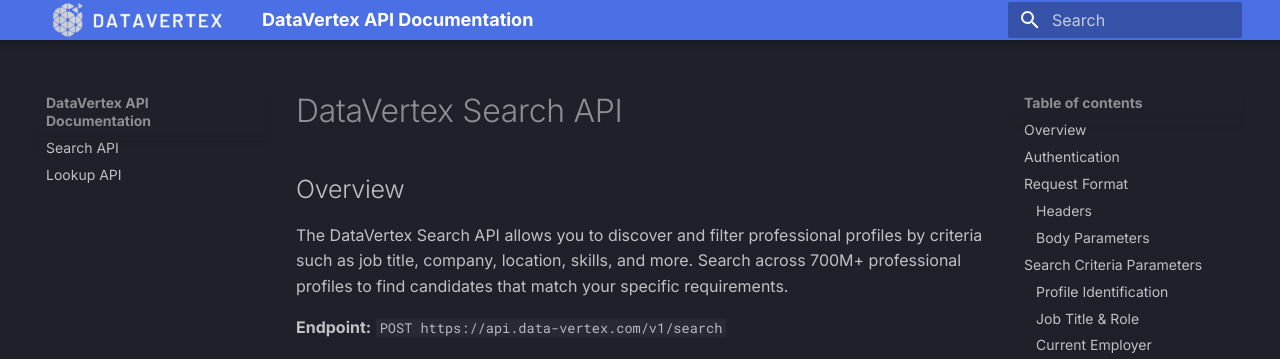
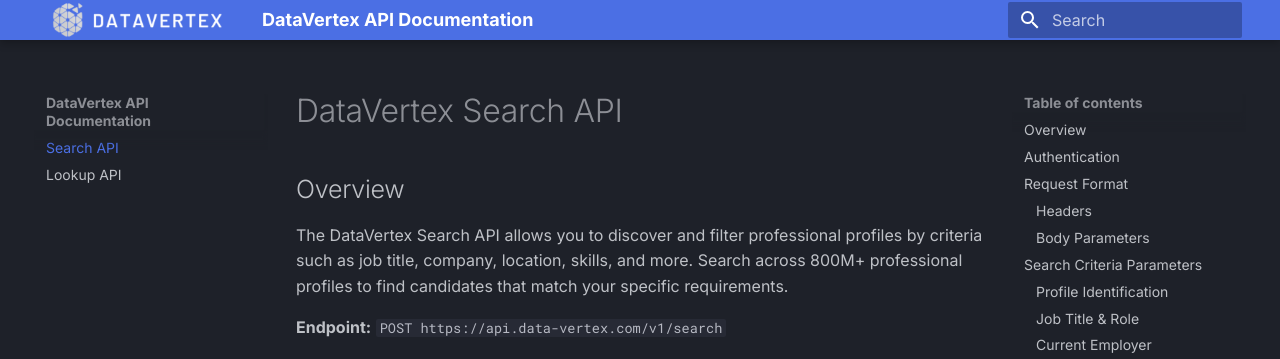
Before and after one commit to jbattdv/dv-api-docs, an MkDocs documentation site: the page built from docs/API_SEARCH_ENDPOINT.md, in a window 1280 px wide and 900 px high. Shown: the top 359 px of the window. Built offline with MkDocs 1.6.1 and Material for MkDocs 9.7.7, drawn with Linux system fonts in a browser that asks for light colours; some of the changed text lies outside the part shown.

Commit message:
minor doc revisions

```diff
--- a/docs/API_SEARCH_ENDPOINT.md
+++ b/docs/API_SEARCH_ENDPOINT.md
@@ -2,7 +2,7 @@
 
 ## Overview
 
-The DataVertex Search API allows you to discover and filter professional profiles by criteria such as job title, company, location, skills, and more. Search across 700M+ professional profiles to find candidates that match your specific requirements.
+The DataVertex Search API allows you to discover and filter professional profiles by criteria such as job title, company, location, skills, and more. Search across 800M+ professional profiles to find candidates that match your specific requirements.
 
 **Endpoint:** `POST https://api.data-vertex.com/v1/search`
 
--- a/mkdocs.yml
+++ b/mkdocs.yml
@@ -24,8 +24,8 @@
   - stylesheets/extra.css
 
 nav:
-- Search API: api_search_endpoint.md
-- Lookup API: api_lookup_endpoint.md
+- Search API: API_SEARCH_ENDPOINT.md
+- Lookup API: API_LOOKUP_ENDPOINT.md
 
 extra:
   social:
```
Also changed, not shown: other parts of docs/API_SEARCH_ENDPOINT.md (+3 -3 lines).
